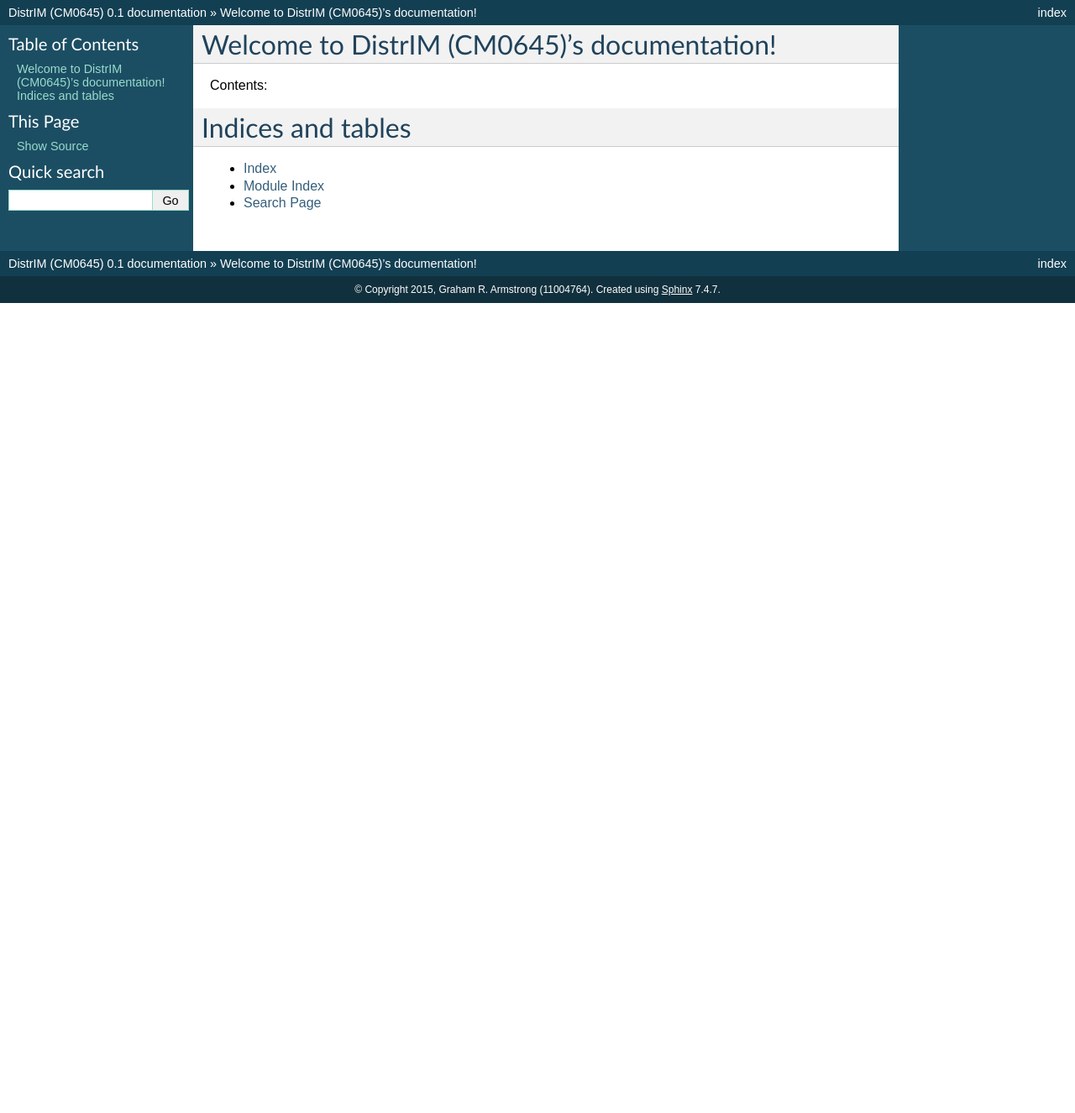
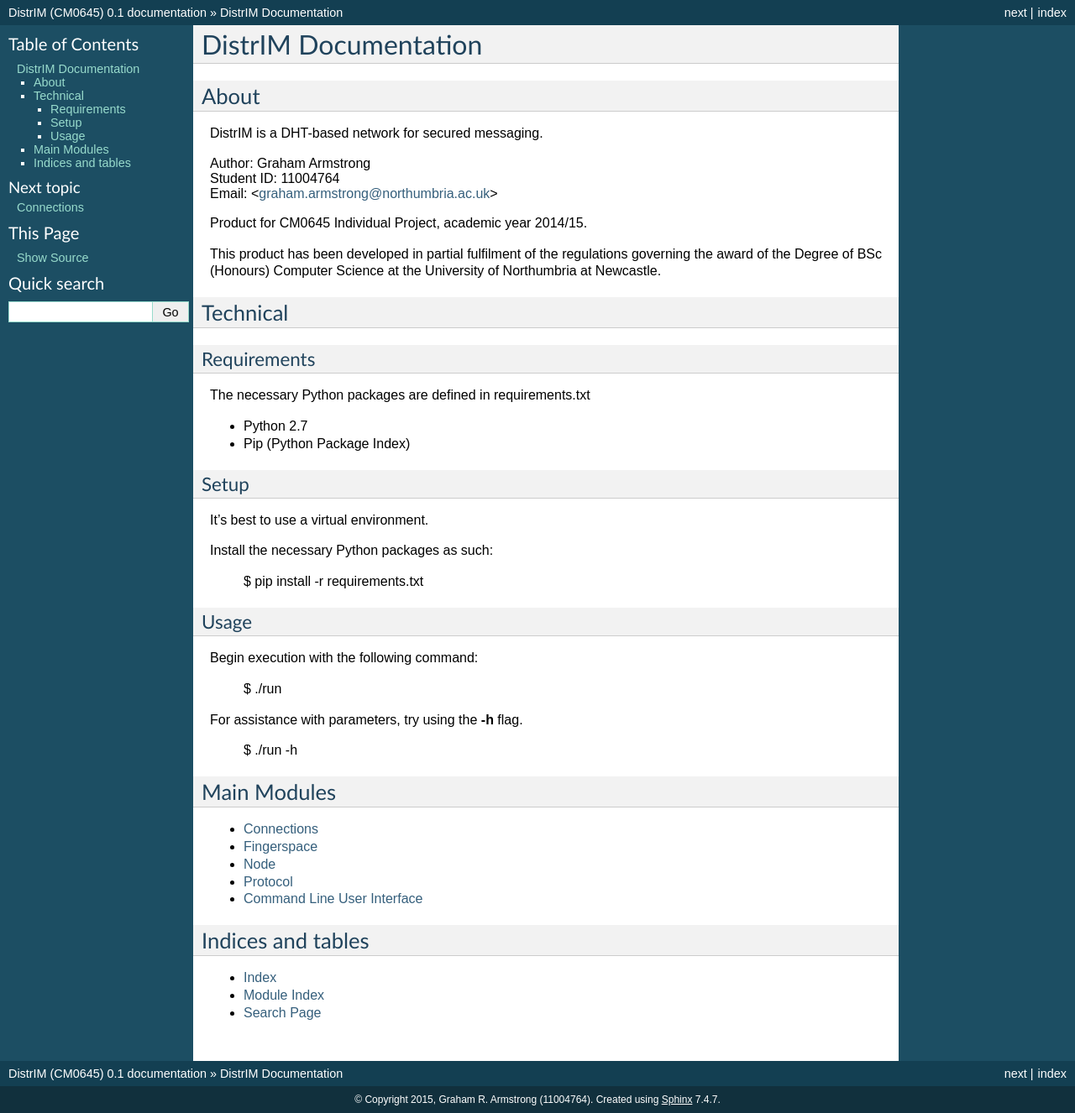
Before and after one commit to GRArmstrong/distrim, a Sphinx documentation site: the page built from docs/index.rst, in a window 1280 px wide. Shown: the whole page at 84% size. Built offline with Sphinx 7.4.7, drawn with Linux system fonts in a browser that asks for light colours; formulas are drawn with MathJax 3; before the commit the page ends 900 px from its top, so only the background shows below that.

Commit message:
Documentation building

```diff
--- a/docs/conf.py
+++ b/docs/conf.py
@@ -18,7 +18,8 @@ import os
 # If extensions (or modules to document with autodoc) are in another directory,
 # add these directories to sys.path here. If the directory is relative to the
 # documentation root, use os.path.abspath to make it absolute, like shown here.
-#sys.path.insert(0, os.path.abspath('.'))
+# sys.path.insert(0, os.path.abspath('../code/distrim'))
+sys.path.insert(0, os.path.abspath('../code'))
 
 # -- General configuration ------------------------------------------------
 
--- /dev/null
+++ b/docs/contents.rst.inc
@@ -0,0 +1,11 @@
+Main Modules
+============
+
+.. toctree::
+   :maxdepth: 1
+
+   mods/connections
+   mods/fingerspace
+   mods/node
+   mods/protocol
+   mods/ui_cl
--- a/docs/index.rst
+++ b/docs/index.rst
@@ -3,14 +3,62 @@
    You can adapt this file completely to your liking, but it should at least
    contain the root `toctree` directive.
 
-Welcome to DistrIM (CM0645)'s documentation!
-============================================
+=====================
+DistrIM Documentation
+=====================
 
-Contents:
 
-.. toctree::
-   :maxdepth: 2
+About
+=====
 
+DistrIM is a DHT-based network for secured messaging.
+
+| Author: Graham Armstrong
+| Student ID: 11004764
+| Email: <graham.armstrong@northumbria.ac.uk>
+
+Product for CM0645 Individual Project, academic year 2014/15.
+
+This product has been developed in partial fulfilment of the regulations
+governing the award of the Degree of BSc (Honours) Computer Science
+at the University of Northumbria at Newcastle.
+
+
+Technical
+=========
+
+Requirements
+------------
+
+The necessary Python packages are defined in requirements.txt
+
+- Python 2.7
+- Pip (Python Package Index)
+
+
+Setup
+-----
+
+It's best to use a virtual environment.
+
+Install the necessary Python packages as such:
+
+  $ pip install -r requirements.txt
+
+
+Usage
+-----
+
+Begin execution with the following command:
+
+  $ ./run
+
+For assistance with parameters, try using the **-h** flag.
+
+  $ ./run -h
+
+
+.. include:: contents.rst.inc
 
 
 Indices and tables
--- /dev/null
+++ b/docs/mods/ui_cl.rst
@@ -0,0 +1,15 @@
+
+===========================
+Command Line User Interface
+===========================
+
+CLI Documentation
+
+
+Members
+=======
+
+.. automodule:: distrim.ui_cl
+   :members:
+   :special-members:
+   :private-members:
```
Also changed, not shown: docs/mods/connections.rst (added, +15 -0 lines), docs/mods/fingerspace.rst (added, +15 -0 lines), docs/mods/node.rst (added, +15 -0 lines), docs/mods/protocol.rst (added, +16 -0 lines).
